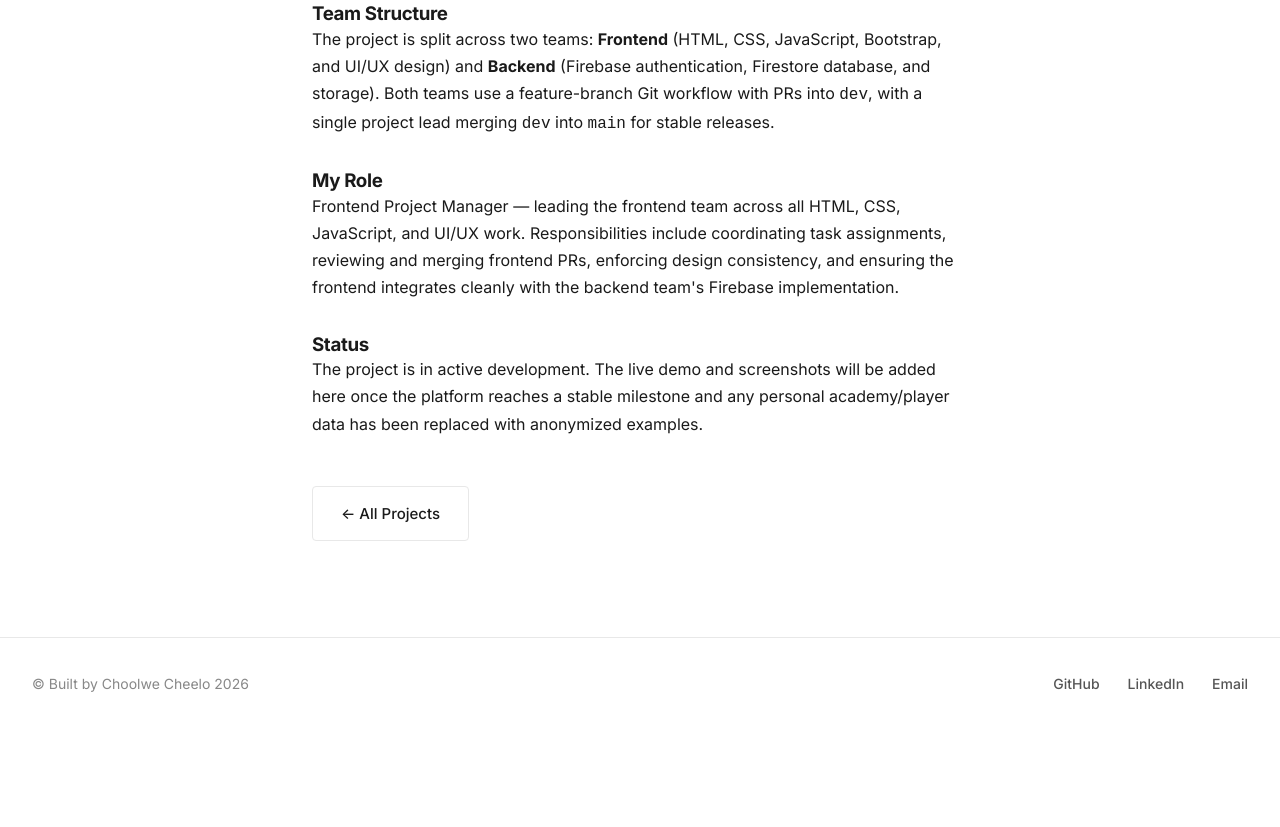
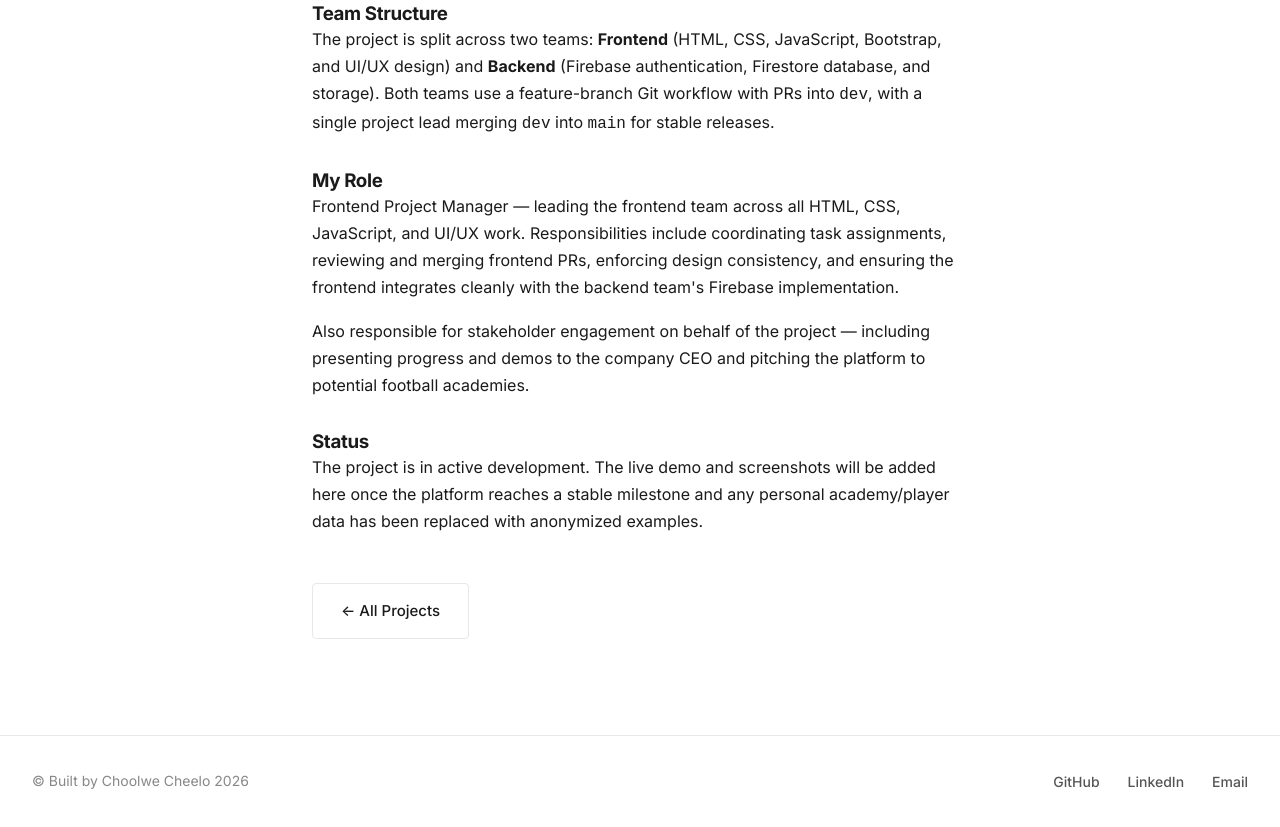
Before and after one commit to CCheelo/portfolio-website, a plain HTML site: page project-prc.html in a window 1280 px wide. Shown: the part 1140-1967 px from the top of the page. Before the commit the page ends 1869 px from the top, so only its background shows below. Drawn offline with Linux system fonts and the light colour scheme.

Commit message:
Add stakeholder engagement responsibilities to PRC role

```diff
--- a/project-prc.html
+++ b/project-prc.html
@@ -87,6 +87,11 @@
           reviewing and merging frontend PRs, enforcing design consistency, and ensuring the
           frontend integrates cleanly with the backend team's Firebase implementation.
         </p>
+        <p style="margin-top: 1rem;">
+          Also responsible for stakeholder engagement on behalf of the project &mdash; including
+          presenting progress and demos to the company CEO and pitching the platform to
+          potential football academies.
+        </p>
 
         <h3 style="margin-top: 2rem;">Status</h3>
         <p>
```
